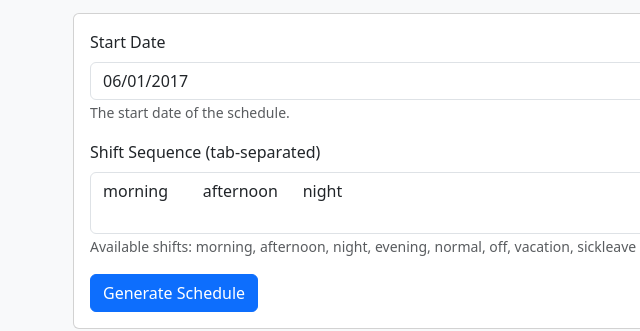
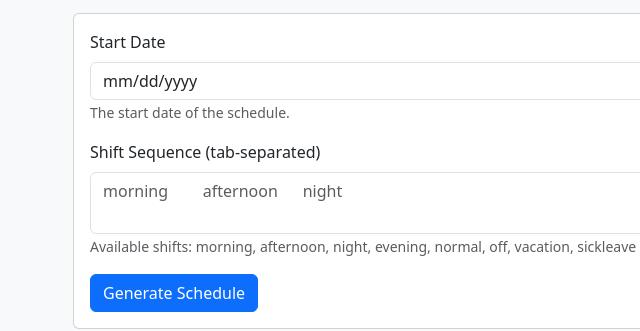
Before and after one commit to mattiarigo/shifts-to-csv, a plain HTML site: page index.html in a window 1280 px wide. Shown: the part 147-478 px from the top of the page, 9-649 px from the left. Drawn offline with nearby package versions, Linux system fonts and the light colour scheme.

Commit message:
removed default values

```diff
--- a/index.html
+++ b/index.html
@@ -40,12 +40,12 @@
                 <form id="shift-form">
                     <div class="mb-3">
                         <label for="start-date" class="form-label">Start Date</label>
-                        <input type="date" class="form-control" id="start-date" required value="2017-06-01">
+                        <input type="date" class="form-control" id="start-date" required>
                         <small class="form-text text-muted">The start date of the schedule.</small>
                     </div>
                     <div class="mb-3">
                         <label for="shift-input" class="form-label">Shift Sequence (tab-separated)</label>
-                        <textarea type="textarea" class="form-control" id="shift-input" placeholder="morning	afternoon	night" required>morning	afternoon	night</textarea>
+                        <textarea type="textarea" class="form-control" id="shift-input" placeholder="morning	afternoon	night" required></textarea>
                         <small class="form-text text-muted">Available shifts: morning, afternoon, night, evening, normal, off, vacation, sickleave</small>
                     </div>
                     <button type="submit" class="btn btn-primary">Generate Schedule</button>
```
